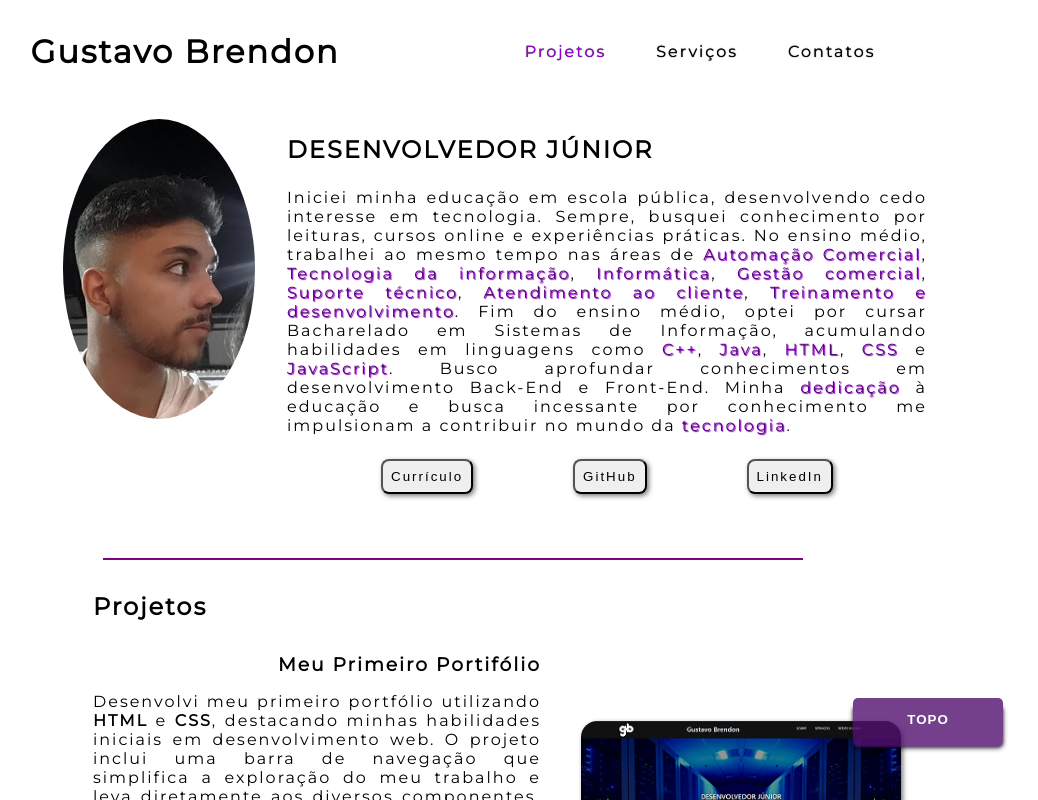
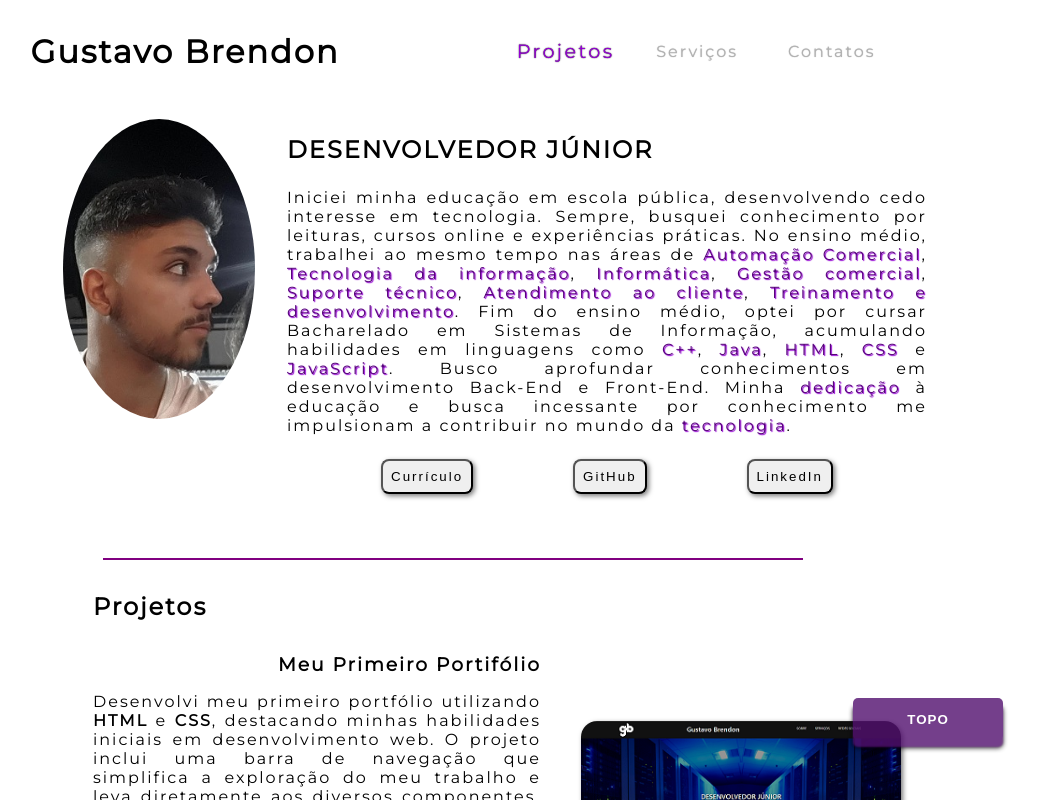
Before and after one commit to GustavoBrendon/Porti-lio, a plain HTML site: page index.html in a window 1280 px wide. In both pictures the pointer is over the item "Projetos". Shown: the top 800 px of the page, without its empty margins (187-1225 px from the left). Drawn offline with nearby package versions, Linux system fonts and the light colour scheme.

Commit message:
Add Files

```diff
--- a/style.css
+++ b/style.css
@@ -89,14 +89,29 @@ body {
     display: flex;
     gap: 50px;
     text-shadow: 0px 0px 1px black;
+    transition: .2s;
+    position: relative;
 }
+
 
 #itens a {
     text-decoration: none;
     color: black;
     list-style: none;
+
 }
 
+#itens:hover a li{
+    opacity: .3;
+    transition: .2s;
+
+}
+
+#itens a:hover li {
+    opacity: 1;
+    transition: .2s;
+    transform: scale(1.2);
+}
 
 /* Header */
 
```
